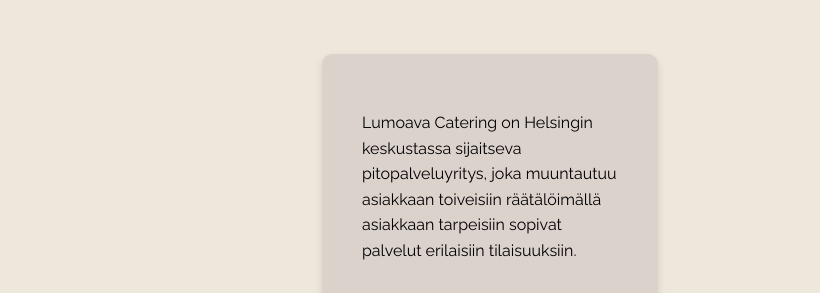
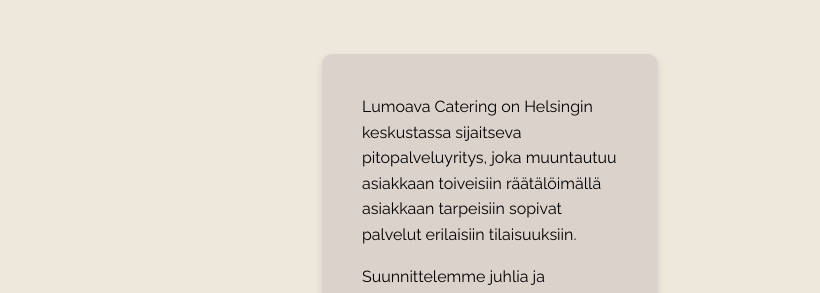
Before and after one commit to camillafi/camillafi.github.io, a plain HTML site: page index.html in a window 1280 px wide. Shown: the part 189-482 px from the top of the page, 460-1280 px from the left. Drawn offline with nearby package versions, Linux system fonts and the light colour scheme; a web font is replaced by a local one.

Commit message:
etusivulta textboxin p elementtejä muokattu

```diff
--- a/index.html
+++ b/index.html
@@ -45,22 +45,18 @@
                 <div class="column">
                     <!-- Tekstialue -->
                     <div class="text-box">
-                        <p>
                             Lumoava Catering on Helsingin keskustassa sijaitseva pitopalveluyritys,
                             joka muuntautuu asiakkaan toiveisiin räätälöimällä asiakkaan tarpeisiin
                             sopivat palvelut erilaisiin tilaisuuksiin.
-                        </p>
                         <p>
                             Suunnittelemme juhlia ja järjestämme erilaisia tilaisuuksia pääkaupunkiseudulla
                             yritys- ja yksityisasiakkaille. Huomioimme erityisruokavaliot ja tarjoamme
                             kuljetuspalvelun, jotta asiointi olisi mutkatonta.
-                        </p>
                         <p>
                             Sivustollamme voit tutustua yleisimpiin tilaisuuksiin, joita järjestämme.
                             Ole meihin yhteydessä yhteydenottolomakkeen kautta. Vastaamme yhteydenottoihin
                             kahden arkipäivän sisällä ja voimme aloittaa juuri sinun näköisten juhlien
                             tai muun tilaisuuden suunnittelun.
-                        </p>
                     </div>
 
                     <!-- CTA-nappula -->
```
